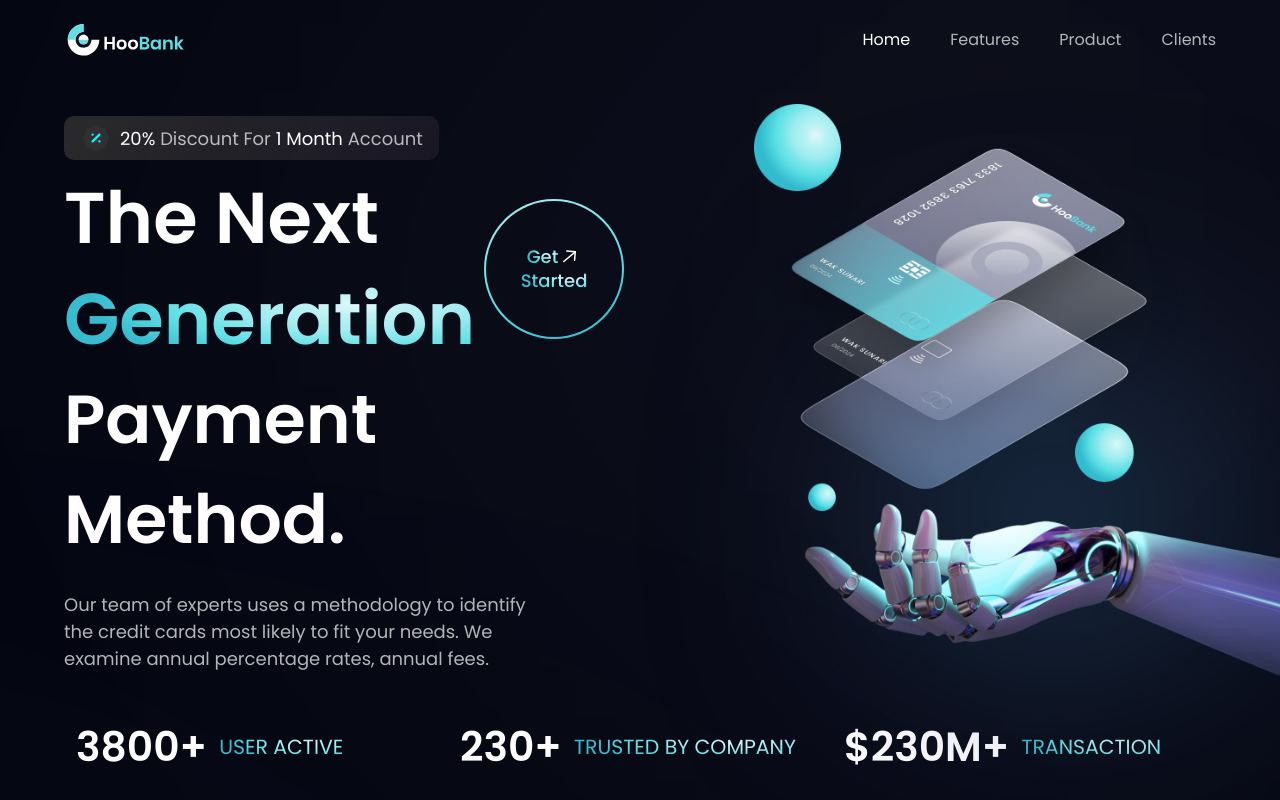
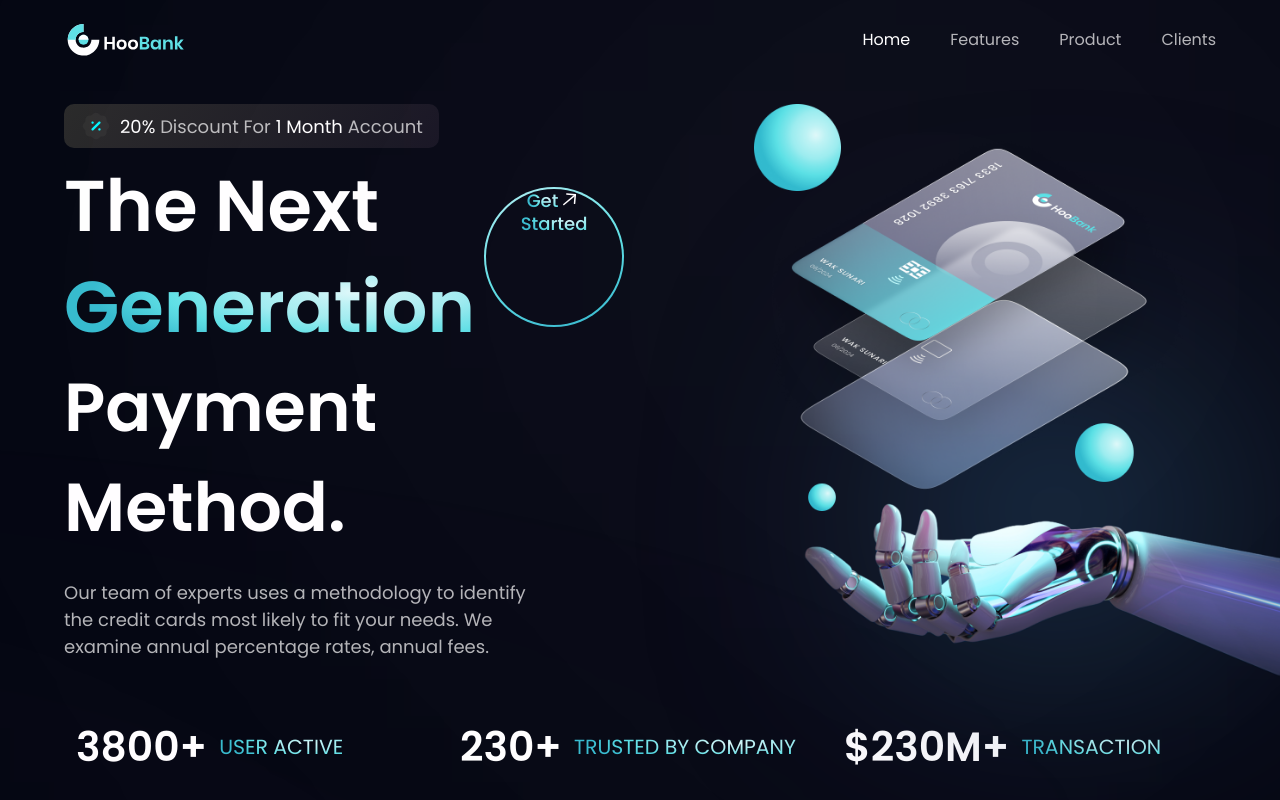
Before and after one commit to munirshah1/hoobank-modern-webapp, a Next.js app: page / in a window 1280 px wide. Shown: the top 800 px of the page. Built offline with nearby package versions, Linux system fonts and the light colour scheme.

Commit message:
update get started component

```diff
--- a/components/GetStarted.tsx
+++ b/components/GetStarted.tsx
@@ -7,7 +7,7 @@ export default function GetStarted() {
       className={`${styles.flexCenter} w-[140px] h-[140px] rounded-full bg-blue-gradient p-[2px] cursor-pointer`}
     >
       <div
-        className={`flex justify-center items-center flex-col bg-primary w-full h-full rounded-full`}
+        className={`${styles.flexCenter} flex-col bg-primary w-full h-full rounded-full`}
       >
         <div className={`${styles.flexStart} flex-row`}>
           <p className='font-poppins font-medium text-[18px] leading-[23.4px]'>
```
